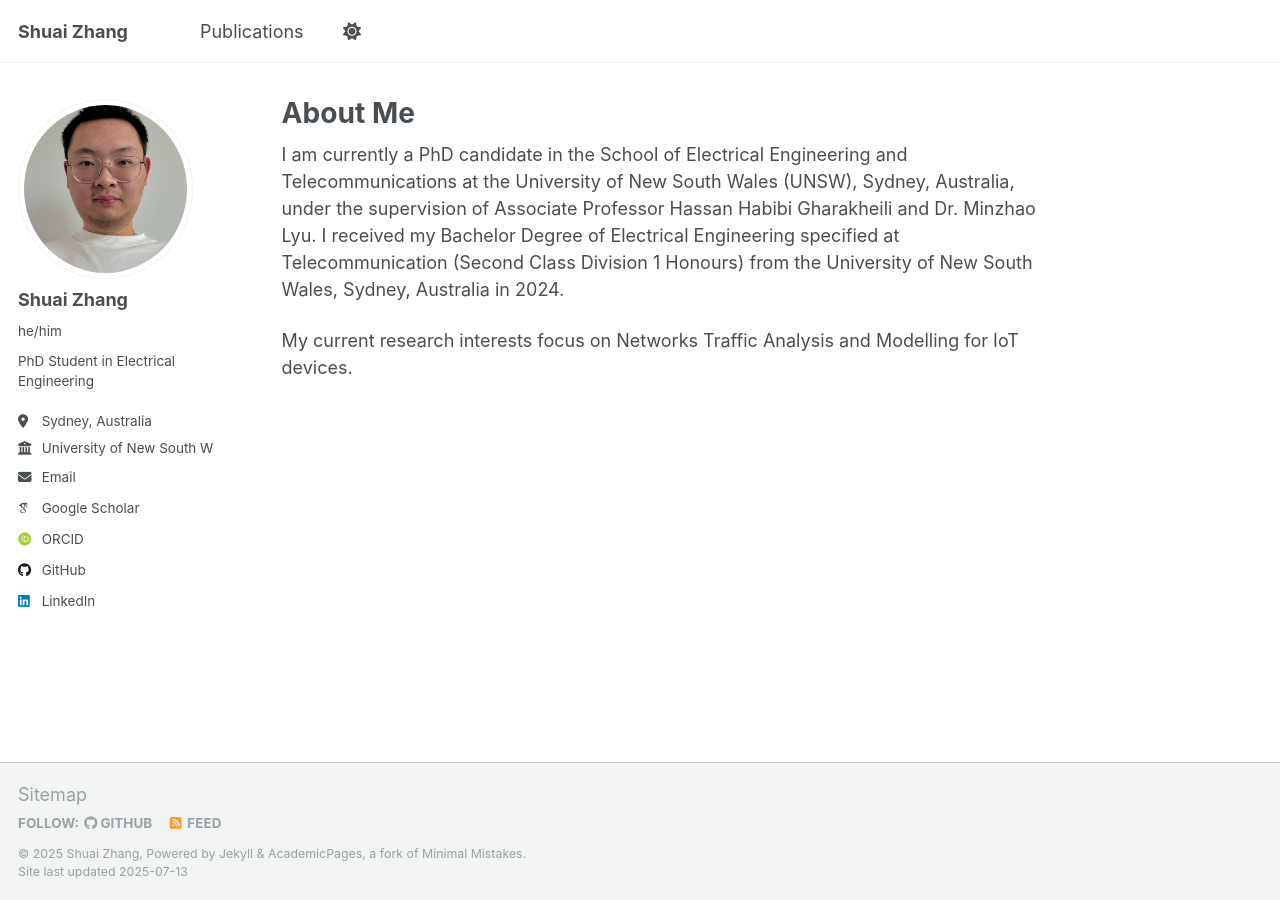
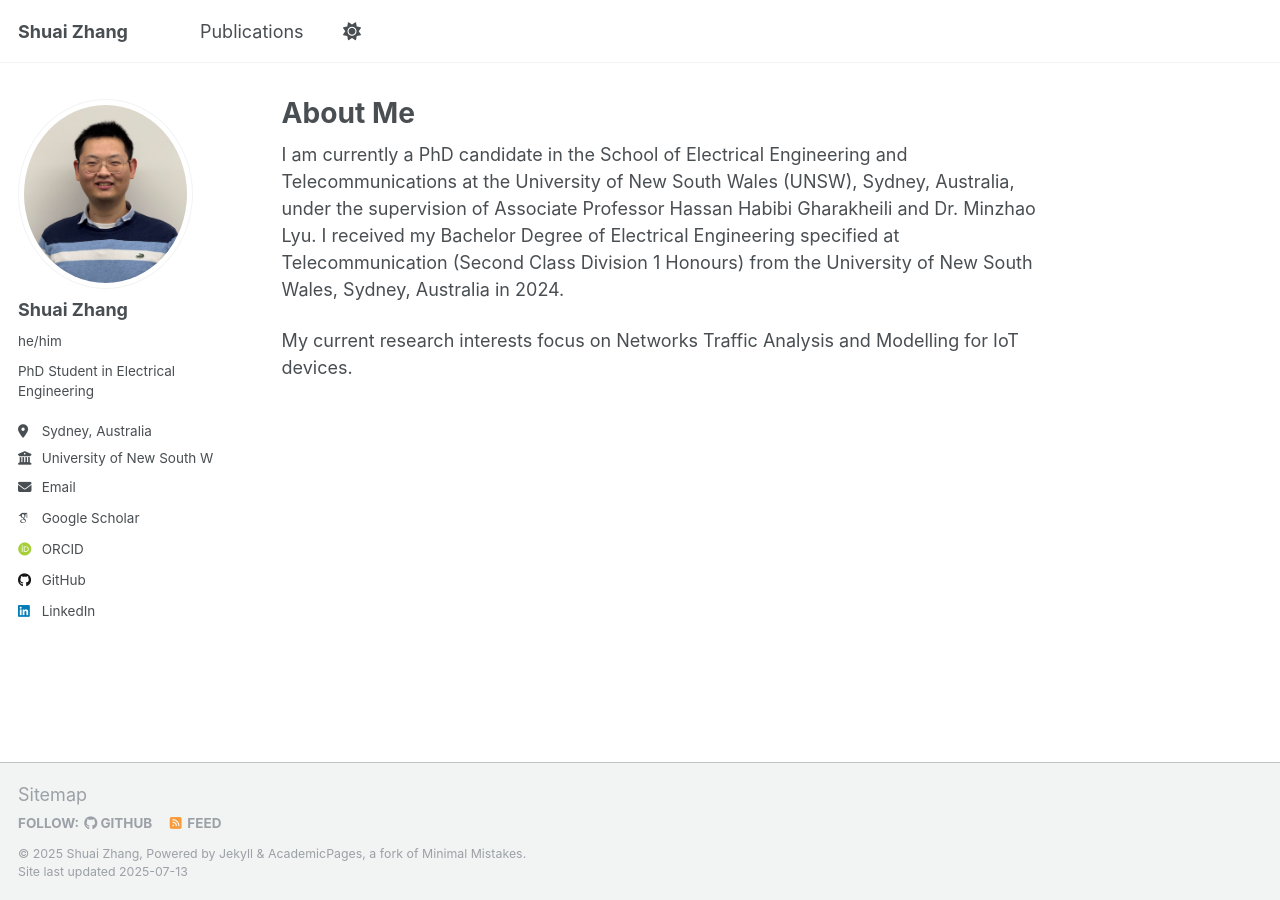
Before and after one commit to Shuai-Zhang16/Shuai-Zhang16.github.io, a Jekyll site: the page built from _pages/about.md, in a window 1280 px wide. Built offline with Jekyll 4.4.1, drawn with Linux system fonts in a browser that asks for light colours; some web fonts are replaced.

Commit message:
Update Bio photo

```diff
--- a/_config.yml
+++ b/_config.yml
@@ -22,7 +22,7 @@
 #               Additional customization can be done by editing /_includes/author-profile.html
 author:
   # Biographic information
-  avatar           : "bio-photo.png"
+  avatar           : "bio-photo-4.jpg"
   name             : "Shuai Zhang"
   pronouns         : "he/him"
   bio              : "PhD Student in Electrical Engineering"
--- a/_sass/_author-photo.scss
+++ b/_sass/_author-photo.scss
@@ -4,6 +4,25 @@
     width: 180px !important;
     height: 180px !important;  // To ensure the image is square
     object-fit: cover !important;  // Maintain aspect ratio while filling the box
-    object-position: center 35% !important;
+    object-position: center 45% !important;
+    transition: width 0.3s ease, height 0.3s ease;
+  }
+
+  // Medium Devices (768px and below)
+  @media (max-width: 768px) {
+    width: 150px !important;
+    height: 150px !important;
+  }
+
+  // Mobile Devices (480px and below)
+  @media (max-width: 480px) {
+    width: 120px !important;
+    height: 120px !important;
+  }
+
+  // Small Mobile Devices (320px and below)
+  @media (max-width: 320px) {
+    width: 100px !important;
+    height: 100px !important;
   }
 }
--- a/assets/css/main.scss
+++ b/assets/css/main.scss
@@ -39,7 +39,7 @@
     "vendor/font-awesome/fontawesome",
     "vendor/font-awesome/solid",
     "vendor/font-awesome/brands",
-    "vendor/magnific-popup/magnific-popup",
+    "vendor/magnific-popup/magnific-popup"
 
-    "author-photo"
+    //"author-photo"
 ;
```
Also changed, not shown: images/bio-photo-4.jpg (added).
